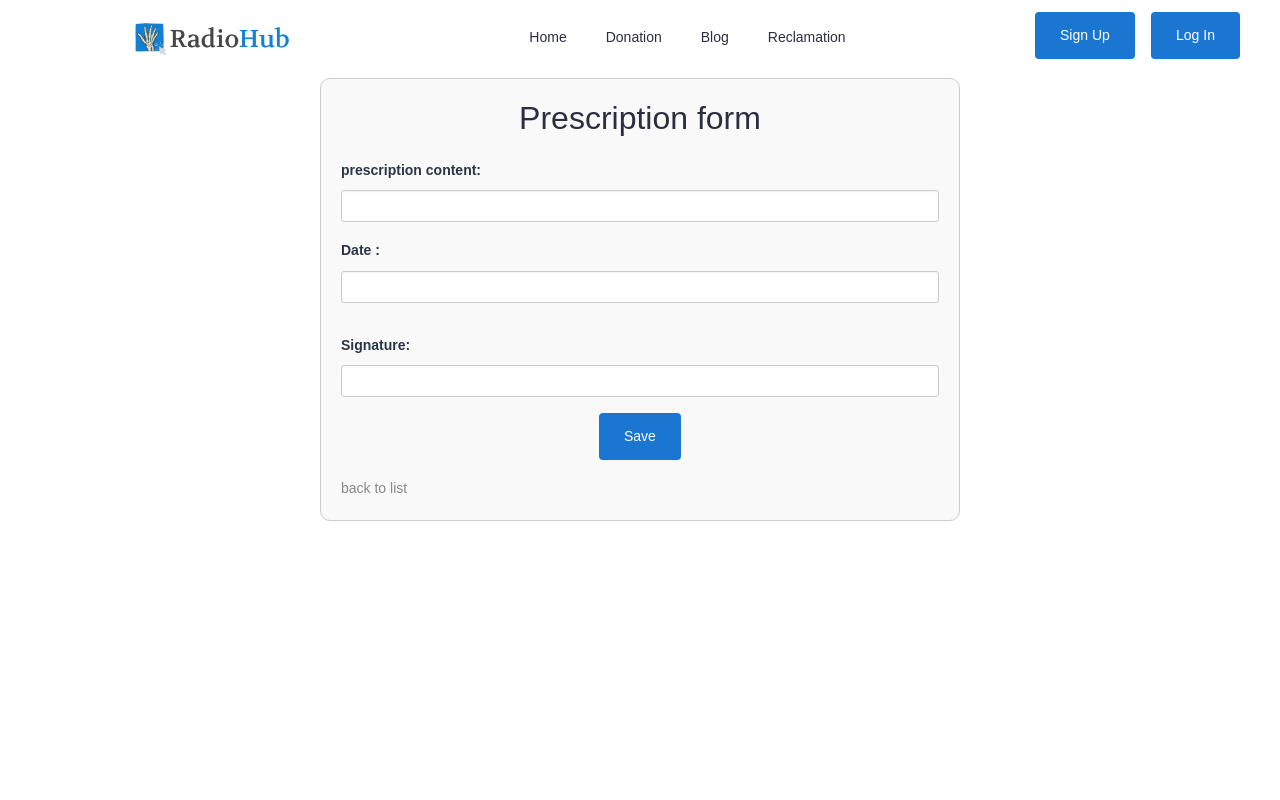
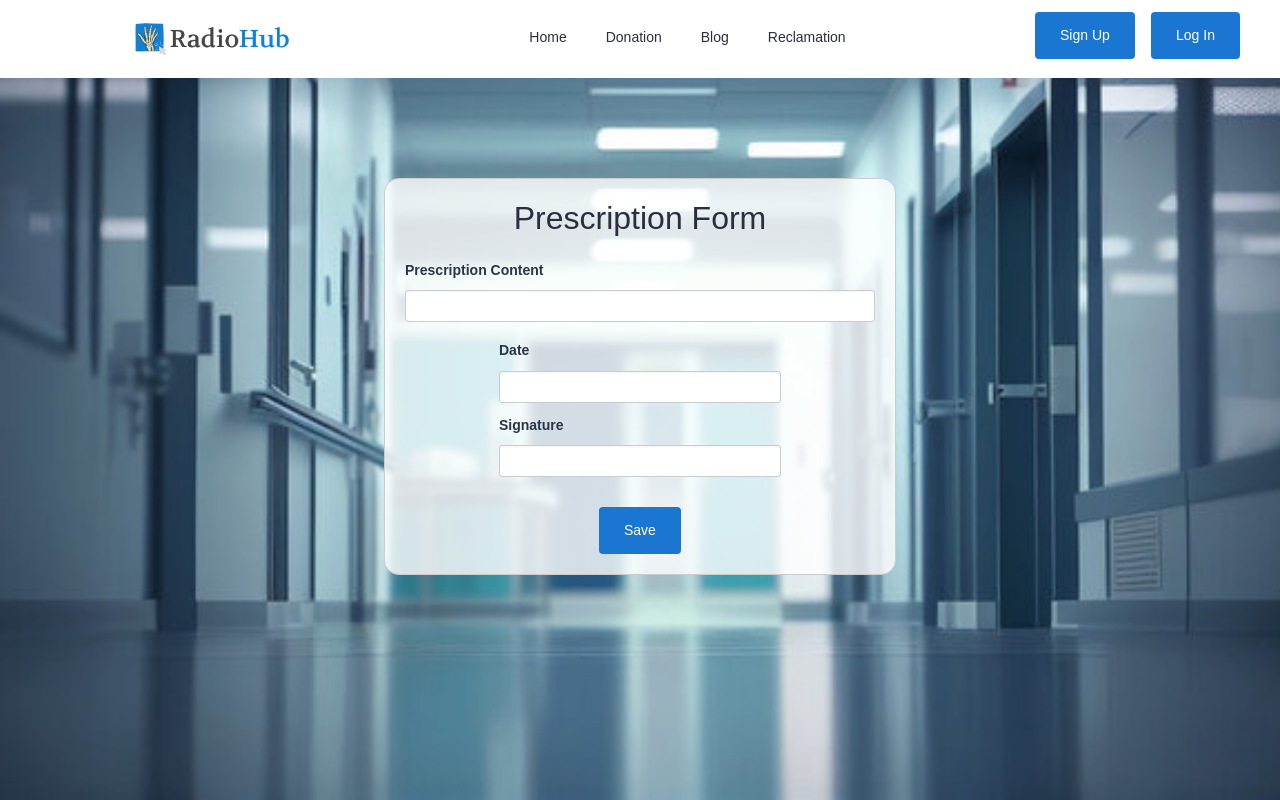
Before and after one commit to iconalaa/RadioHub-frontend, a Symfony app: template templates/prescription/new.html.twig in a window 1280 px wide. Run offline with Twig, Linux system fonts and the light colour scheme; the template is opened without the code that fills it, so the values that code supplies are empty; form fields are guessed from the names that the template uses; some libraries are stand-ins or nearby versions.

Commit message:
Doctor module design improvements 🐼

```diff
--- a/templates/front.html.twig
+++ b/templates/front.html.twig
@@ -240,15 +240,15 @@
                             <p>
                                 Our state-of-the-art radiology services offer accurate diagnostics for better health outcomes. Experience the best in medical imaging with our expert team.
                             </p>
-
+                            {%if user is empty %}
                             <div class="button">
                                 <a href="{{path('app_login')}}" class="btn">Get Appointment</a>
                             </div>
-
+                            {%else%}
                             <div class="button">
                                 <a href="{{path('app_rendez_vous_new')}}" class="btn">Get Appointment</a>
                             </div>
-
+                            {%endif%}
                         </div>
                     </div>
                 </div>
--- a/templates/prescription/_form.html.twig
+++ b/templates/prescription/_form.html.twig
@@ -1,6 +1,6 @@
 <style>
     .form-container {
-        width: 50%;
+        width: 40%; /* Adjusted width */
         margin: 0 auto;
         padding: 20px;
         border: 1px solid #ccc;
@@ -34,16 +34,35 @@
     .has-error .text-danger {
         color: #a94442;
     }
+
+    /* Adjusted width for signature and date fields */
+    .form-group.signature,
+    .form-group.date {
+        width: 60%;
+        margin: 0 auto;
+    }
+
+    body {
+    background-image: url('../../image/background-image.jpg');
+    background-size: cover;
+    background-position: center;
+    background-repeat: no-repeat;
+    background-attachment: fixed;
+
+    color: #333;
+  }
+  .form-container {
+    background: rgba(255, 255, 255, 0.8); /* White background with some transparency */
+    padding: 20px;
+    border-radius: 15px;
+  }
 </style>
 
-
-<div class="form-container">
-    <h2 class="form-title">Prescription form</h2>
+<div class="form-container" style="margin-top: 100px;">
+    <h2 class="form-title">Prescription Form</h2>
     {{ form_start(form, {'attr': {'novalidate': 'novalidate', 'class': 'my-1'}}) }}
-    <div class="col-md-20"> {# Adjust the width as needed #}
-
     <div class="form-group">
-            {{ form_label(form.contenu, 'prescription content:') }}
+        {{ form_label(form.contenu, 'Prescription Content') }}
         {{ form_widget(form.contenu, {'attr': {'class': 'form-control'}}) }}
         {% if form_errors(form.contenu) %}
         <div class="text-danger">
@@ -51,17 +70,17 @@
         </div>
         {% endif %}
     </div>
-        <div class="form-group">
-            {{ form_label(form.date, 'Date :') }}
+    <div class="form-group date">
+        {{ form_label(form.date, 'Date') }}
         {{ form_widget(form.date, {'attr': {'class': 'form-control datepicker'}}) }}
         {% if form_errors(form.date) %}
         <div class="text-danger">
             {{ form_errors(form.date) }}
         </div>
         {% endif %}
-
-            <div style="margin-top: 30px;" class="form-group">
-                {{ form_label(form.signatureFilename, 'Signature:') }}
+    </div>
+    <div class="form-group signature" style="margin-top: 10px;">
+        {{ form_label(form.signatureFilename, 'Signature') }}
         {{ form_widget(form.signatureFilename, {'attr': {'class': 'form-control'}}) }}
         {% if form_errors(form.signatureFilename) %}
         <div class="text-danger">
@@ -69,12 +88,12 @@
         </div>
         {% endif %}
     </div>
-
-            <div style="text-align: center; margin-top: 10px;">
-                <button class="btn">{{ button_label|default('Save') }}</button>
+    <div class="text-center" style="margin-top: 30px;">
+        <button type="submit" class="btn btn-primary">{{ button_label|default('Save') }}</button>
     </div>
     {{ form_end(form) }}
 </div>
+
 {% block javascripts %}
 {# Include jQuery and jQuery UI Datepicker JavaScript #}
 <script src="https://code.jquery.com/jquery-3.6.0.min.js"></script>
--- a/templates/prescription/new.html.twig
+++ b/templates/prescription/new.html.twig
@@ -2,64 +2,7 @@
 
 {% block title %} MED {% endblock %}
 {% block footer %} {%endblock%}
-{% block auth %}
-{% if app.user %}
-<div class="navbar-collapse justify-content-end px-0" id="navbarNav">
-    <ul class="navbar-nav flex-row ms-auto align-items-center justify-content-end">
-        <li class="nav-item dropdown">
-            <a class="nav-link nav-icon-hover" href="javascript:void(0)" id="drop2" data-bs-toggle="dropdown"
-                aria-expanded="false">
-                <img src="../../contact.png" alt="" width="35" height="35" class="rounded-circle" />
-            </a>
-
-            <div class="dropdown-menu dropdown-menu-end dropdown-menu-animate-up" aria-labelledby="drop2">
-                <div class="message-body">
-                    <a href="{{ path('app_profile') }}" class="d-flex align-items-center gap-2 dropdown-item">
-                        <i style="
-                filter: invert(67%) sepia(6%) saturate(8%) hue-rotate(329deg)
-                  brightness(78%) contrast(81%);
-                      " class="fa-solid fa-user"></i>
-                        <p class="mb-0 fs-3">
-                            <span style="text-transform: capitalize">{{ app.user.name }} Profile</span>
-                        </p>
-                    </a>
-                    <a href="{{ path('app_settings',{'id':app.user.id}) }}"
-                        class="d-flex align-items-center gap-2 dropdown-item">
-                        <i style="
-                filter: invert(67%) sepia(6%) saturate(8%) hue-rotate(329deg)
-                  brightness(78%) contrast(81%);
-                      " class="fa-solid fa-gear"></i>
-                        <p class="mb-0 fs-3">Settings</p>
-                    </a>
-                    {% if is_granted('ROLE_ADMIN') %}
-                    <a href="{{ path('app_admin') }}" class="d-flex align-items-center gap-2 dropdown-item">
-                        <i style="
-                filter: invert(67%) sepia(6%) saturate(8%) hue-rotate(329deg)
-                  brightness(78%) contrast(81%);
-                      " class="fa-solid fa-lock"></i>
-                        <p class="mb-0 fs-3">Dashboard</p>
-                    </a>
-                    {% endif %}
-
-                    <a id="logout" href="{{ path('app_logout') }}"
-                        class="btn btn-outline-primary mx-3 mt-2 d-block">Logout</a>
-                </div>
-            </div>
-        </li>
-    </ul>
-</div>
-
-{% else %}
-<a href="{{ path('app_register') }}" class="btn">Sign up</a>
-<a href="{{ path('app_login') }}" class="btn ml-3">Log in</a>
-
-{% endif %}
-{% endblock %}
-
 {% block body %}
 
-
     {{ include('prescription/_form.html.twig') }}
-
-    <a href="{{ path('app_doctor') }}">back to list</a>
 {% endblock %}
```
Also changed, not shown: templates/med/med.html.twig (+35 -12 lines), templates/med/update.html.twig (+44 -45 lines), public/image/bg-pres.jpg (added). Lines whose indentation alone changed are shown as unchanged.
